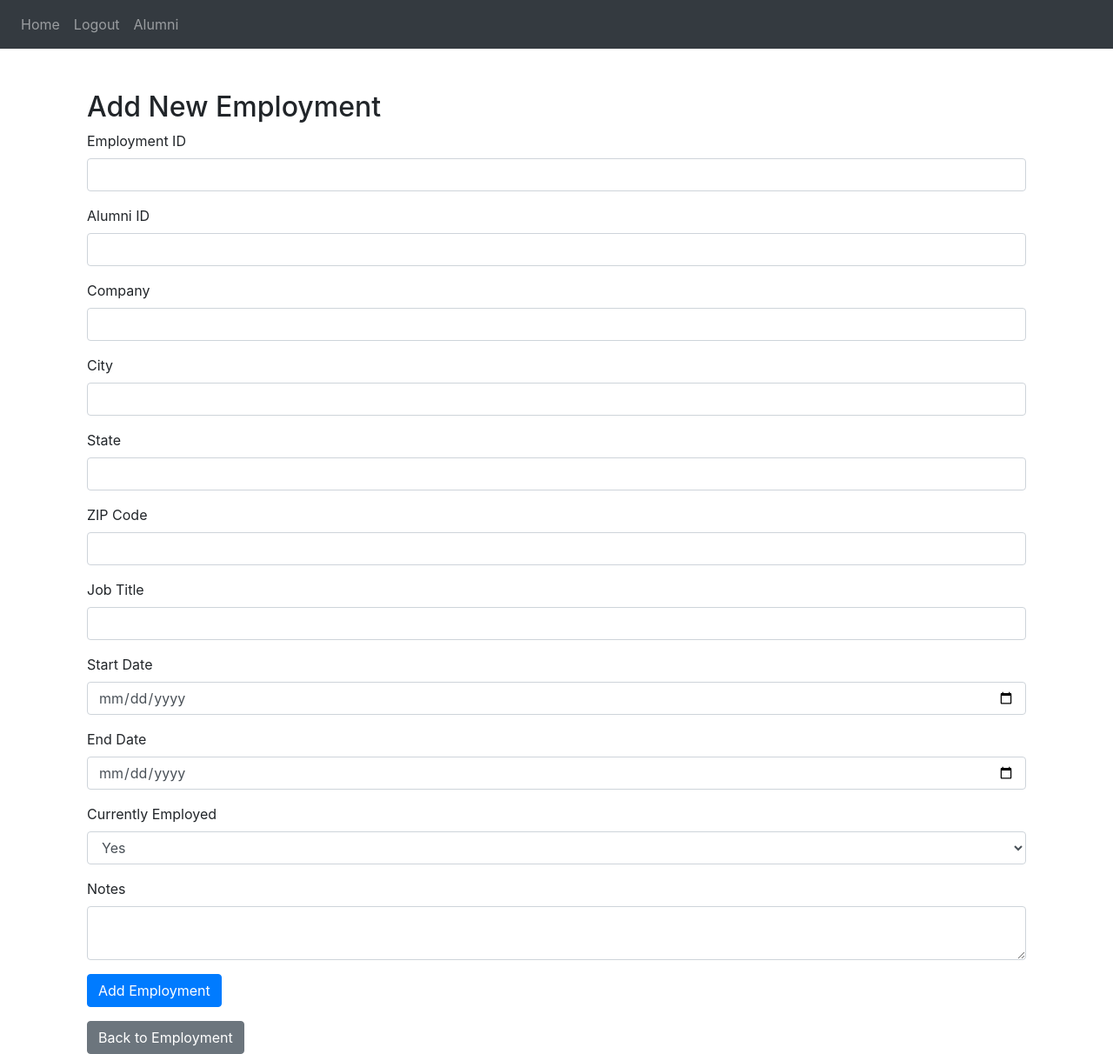
After one commit to nigelkaganzi/IS-Capstone-Group-9, a Flask app: page /alumni/1/employment/add in a window 1280 px wide. The commit adds this page. Shown: the whole page at 87% size. Run offline with Flask 3, Linux system fonts and the light colour scheme; the visitor is signed in with stand-in values (Sample User, id 1); data that the repository does not hold is empty; parts of the project's set-up code (start-up, migrations or seed data) failed here and were passed over; some libraries are stand-ins or nearby versions.

Commit message:
Employment CRUD
Employment Crud is complete

```diff
--- a/website/forms.py
+++ b/website/forms.py
@@ -35,16 +35,21 @@ class AddressForm(FlaskForm):
     zipCode = StringField('Zip Code', validators=[DataRequired(),Length(max=10)])
     activeYN = StringField('Active', validators=[DataRequired(),Length(max=1)])
     primaryYN = StringField('Primary', validators=[DataRequired(),Length(max=1)])
-    submit = SubmitField('Update Address')
+    submit = SubmitField('Submit')
 
 class EmploymentForm(FlaskForm):
-    company = StringField('Company', validators=[DataRequired()])
-    job_title = StringField('Job Title', validators=[DataRequired()])
-    start_date = DateField('Start Date', validators=[DataRequired()])  # Consider using a DateField
-    end_date = DateField('End Date')  # Optional, consider using a DateField
-    current_job = BooleanField('Is this your current job?')
-    submit = SubmitField('Submit')
-
+    EID = IntegerField('Employment ID',validators=[DataRequired()])
+    alumniID = IntegerField('Alumni ID', validators=[DataRequired()])
+    company = StringField('Company', validators=[DataRequired(), Length(max=50)])
+    city = StringField('City', validators=[Optional(), Length(max=50)])
+    state = StringField('State', validators=[Optional(), Length(max=2)])
+    zip = StringField('ZIP Code', validators=[Optional(), Length(max=10)])
+    jobTitle = StringField('Job Title', validators=[Optional(), Length(max=20)])
+    startDate = DateField('Start Date', format='%Y-%m-%d', validators=[Optional()])
+    endDate = DateField('End Date', format='%Y-%m-%d', validators=[Optional()])
+    currentYN = SelectField('Currently Employed', choices=[('Y', 'Yes'), ('N', 'No')], validators=[DataRequired()])
+    notes = TextAreaField('Notes', validators=[Optional(), Length(max=100)])
+    submit=SubmitField('Submit')
 class DegreeForm(FlaskForm):
     degree_type = StringField('Degree Type', validators=[DataRequired()])
     field_of_study = StringField('Field of Study', validators=[DataRequired()])
--- /dev/null
+++ b/website/templates/add_employment.html
@@ -0,0 +1,46 @@
+{% extends "base.html" %}
+{% block title %}Add Employment{% endblock %}
+
+{% block content %}
+<div class="container mt-5">
+    <h2>Add New Employment</h2>
+    <form method="POST">
+        {{ form.hidden_tag() }}
+        <div class="form-group">
+            {{ form.EID.label }} {{ form.EID(class='form-control') }}
+        </div>
+        <div class="form-group">
+            {{ form.alumniID.label }} {{ form.alumniID(class='form-control') }}
+        </div>
+        <div class="form-group">
+            {{ form.company.label }} {{ form.company(class='form-control') }}
+        </div>
+        <div class="form-group">
+            {{ form.city.label }} {{ form.city(class='form-control') }}
+        </div>
+        <div class="form-group">
+            {{ form.state.label }} {{ form.state(class='form-control') }}
+        </div>
+        <div class="form-group">
+            {{ form.zip.label }} {{ form.zip(class='form-control') }}
+        </div>
+        <div class="form-group">
+            {{ form.jobTitle.label }} {{ form.jobTitle(class='form-control') }}
+        </div>
+        <div class="form-group">
+            {{ form.startDate.label }} {{ form.startDate(class='form-control') }}
+        </div>
+        <div class="form-group">
+            {{ form.endDate.label }} {{ form.endDate(class='form-control') }}
+        </div>
+        <div class="form-group">
+            {{ form.currentYN.label }} {{ form.currentYN(class='form-control') }}
+        </div>
+        <div class="form-group">
+            {{ form.notes.label }} {{ form.notes(class='form-control') }}
+        </div>
+        <button type="submit" class="btn btn-primary">Add Employment</button>
+    </form>
+    <a href="{{ url_for('views.view_employment', alumni_id=alumni_id) }}" class="btn btn-secondary mt-3">Back to Employment</a>
+</div>
+{% endblock %}
--- a/website/templates/alumni_profile.html
+++ b/website/templates/alumni_profile.html
@@ -24,6 +24,6 @@
     </form>
     <h3 class="mt-4">Related Information</h3>
     <a href="{{ url_for('views.view_addresses',alumni_id=alumni.alumniID) }}" class="btn btn-primary">View Addresses</a>
-
+    <a href="{{ url_for('views.view_employment', alumni_id=alumni.alumniID) }}" class="btn btn-primary">View Employment</a>
 </div>
 {% endblock %}
--- a/website/templates/login.html
+++ b/website/templates/login.html
@@ -15,4 +15,4 @@
         <br />
         <button type="submit" class="btn btn-primary">Login</button>
     </form>
-{% endblock %}
+    {% endblock %}
--- a/website/views.py
+++ b/website/views.py
@@ -2,7 +2,7 @@ from flask import Blueprint, render_template, url_for, flash, redirect, request
 from flask_login import login_required, current_user
 from .models import Alumni, Address, User, Employment, Degree, Skillset, Donations, Newsletter, SentTo
 from . import db
-from .forms import AlumniForm, AddressForm
+from .forms import AlumniForm, AddressForm,EmploymentForm, DegreeForm, DonationsForm, SkillsetForm
 from sqlalchemy import or_
 
 views = Blueprint('views', __name__)
@@ -138,6 +138,13 @@ def alumni_delete(id):
     return redirect(url_for('views.alumni_list'))
 
 # Address Page Functions
+@views.route('/alumni/<int:alumni_id>/addresses', methods=['GET'])
+@login_required
+def view_addresses(alumni_id):
+    alumni = Alumni.query.get_or_404(alumni_id)
+    addresses = Address.query.filter_by(alumniID=alumni_id).all()
+    return render_template('view_address.html', addresses=addresses, alumni=alumni, alumni_id=alumni_id, user=current_user)
+
 @views.route('/alumni/<int:alumni_id>/address/add', methods=['GET', 'POST'])
 @login_required
 def add_address(alumni_id):
@@ -159,13 +166,6 @@ def add_address(alumni_id):
         return redirect(url_for('views.view_addresses', alumni_id=alumni_id))
     return render_template('add_address.html', form=form, alumni_id=alumni_id, user=current_user)
 
-@views.route('/alumni/<int:alumni_id>/addresses', methods=['GET'])
-@login_required
-def view_addresses(alumni_id):
-    alumni = Alumni.query.get_or_404(alumni_id)
-    addresses = Address.query.filter_by(alumniID=alumni_id).all()
-    return render_template('view_address.html', addresses=addresses, alumni=alumni, alumni_id=alumni_id, user=current_user)
-
 @views.route('/address/<int:id>/update', methods=['GET', 'POST'])
 @login_required
 def update_address(id):
@@ -186,3 +186,56 @@ def delete_address(id):
     db.session.commit()
     flash('Address deleted successfully!', 'success')
     return redirect(url_for('views.view_addresses', alumni_id=address.alumniID))
+
+# Employement Page Functions
+@views.route('/alumni/<int:alumni_id>/employment', methods=['GET'])
+@login_required
+def view_employment(alumni_id):
+    alumni = Alumni.query.get_or_404(alumni_id)
+    employments = Employment.query.filter_by(alumniID=alumni_id).all()
+    return render_template('view_employment.html', employments=employments, alumni=alumni, alumni_id=alumni_id, user=current_user)
+
+@views.route('/alumni/<int:alumni_id>/employment/add', methods=['GET', 'POST'])
+@login_required
+def add_employment(alumni_id):
+    form = EmploymentForm()
+    if form.validate_on_submit():
+        new_employment = Employment(
+            alumniID=alumni_id,
+            EID=form.EID.data,
+            company=form.company.data,
+            city=form.city.data,
+            state=form.state.data,
+            zip=form.zip.data,
+            jobTitle=form.jobTitle.data,
+            startDate=form.startDate.data,
+            endDate=form.endDate.data,
+            currentYN=form.currentYN.data,
+            notes=form.notes.data
+        )
+        db.session.add(new_employment)
+        db.session.commit()
+        flash('New employment added successfully!', 'success')
+        return redirect(url_for('views.view_employment', alumni_id=alumni_id))
+    return render_template('add_employment.html', form=form, alumni_id=alumni_id, user=current_user)
+
+@views.route('/employment/<int:id>/update', methods=['GET', 'POST'])
+@login_required
+def update_employment(id):
+    employment = Employment.query.get_or_404(id)
+    form = EmploymentForm(obj=employment)
+    if form.validate_on_submit():
+        form.populate_obj(employment)
+        db.session.commit()
+        flash('Employment updated successfully!', 'success')
+        return redirect(url_for('views.view_employment', alumni_id=employment.alumniID))
+    return render_template('update_employment.html', form=form, employment=employment, user=current_user)
+
+@views.route('/employment/<int:id>/delete', methods=['POST'])
+@login_required
+def delete_employment(id):
+    employment = Employment.query.get_or_404(id)
+    db.session.delete(employment)
+    db.session.commit()
+    flash('Employment deleted successfully!', 'success')
+    return redirect(url_for('views.view_employment', alumni_id=employment.alumniID))
```
Also changed, not shown: website/templates/update_employment.html (added, +43 -0 lines), website/templates/view_employement.html (deleted, +0 -24 lines), website/templates/view_employment.html (added, +25 -0 lines), website/templates/employement.html (deleted).
